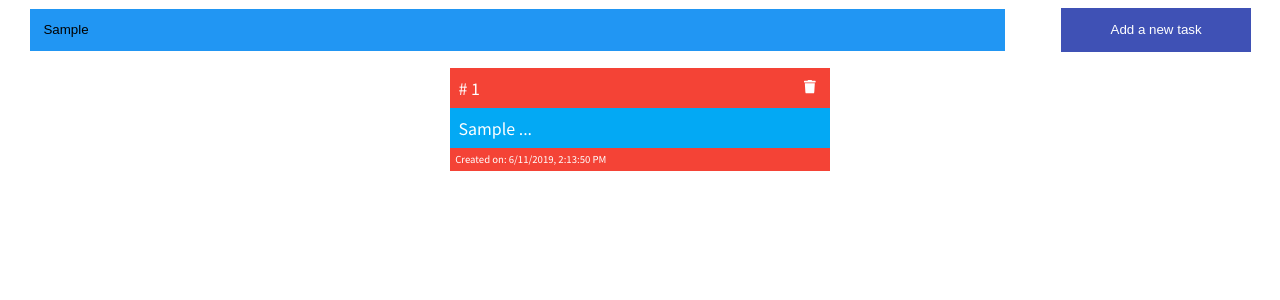
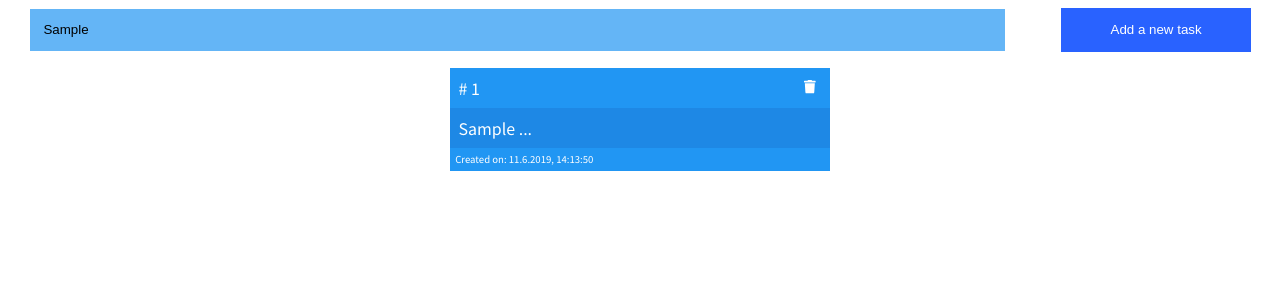
Before and after one commit to moeinio/OkkO, a React (Create React App) app: page / in a window 1280 px wide. Both pictures are taken after typing "Sample" into the empty fields and a click on the button "Add a new task". Shown: the top 300 px of the page. Built offline with nearby package versions, Linux system fonts and the light colour scheme.

Commit message:
added new colors

```diff
--- a/package.json
+++ b/package.json
@@ -1,5 +1,5 @@
 {
-  "name": "image-compression",
+  "name": "todolist",
   "version": "0.1.0",
   "private": true,
   "dependencies": {
@@ -8,6 +8,7 @@
     "@fortawesome/react-fontawesome": "^0.1.4",
     "react": "^16.8.6",
     "react-dom": "^16.8.6",
+    "react-modal": "^3.8.1",
     "react-scripts": "3.0.1",
     "styled-components": "^4.3.1"
   },
--- a/src/App.js
+++ b/src/App.js
@@ -27,7 +27,7 @@ export default class App extends React.Component {
           <div className="App">
             <GlobalStyle whiteColor  />
             <AddTodo addTodo={this.onAddTodo} />
-            <TodoList todos={this.state.todos} removeTodo={this.onRemoveTodo}/>
+            <TodoList todos={this.state.todos} removeTodo={this.onRemoveTodo} />
           </div>
         </ThemeProvider>
 
--- a/src/components/AddTodo.js
+++ b/src/components/AddTodo.js
@@ -7,14 +7,14 @@ export default class AddTodo extends React.Component {
         super(props)
         this.state = {
             id: 0,
+            title: '',
             task: '',
-            creationDate: ''
         }
     }
 
     onAddTodo = (e) => {
         this.setState({id: this.state.id + 1});
-        let todo = {id: this.state.id+1, task: this.state.task, creationDate: new Date().toLocaleString()};
+        let todo = {id: this.state.id+1,title: this.state.title, task: this.state.task, creationDate: new Date().toLocaleString('DE')};
 
         // dein code
 
@@ -46,7 +46,7 @@ const NewTask = styled.div`
 const NewTaskInput = styled.input`
     padding: 1em;
     margin-right: 1em;
-    background-color: #2196F3;
+    background-color: #64B5F6;
     border: solid 1px white;
     flex-basis: 75%;
 `;
--- a/src/components/TodoElement.js
+++ b/src/components/TodoElement.js
@@ -20,7 +20,7 @@ export default class TodoElement extends React.Component{
                         <FontAwesomeIcon icon={faTrash}/>
                     </CloseButton>
                     <TodoElementId>
-                        # {this.props.todo.id}
+                        # {this.props.todo.id} {this.props.todo.title}
                     </TodoElementId>
                 </TodoElementHeader>
                 <TodoElementTask>
@@ -35,7 +35,7 @@ export default class TodoElement extends React.Component{
 }
 
 const TodoElementContainer = styled.div`
-    background: #03A9F4;
+    background: #1E88E5;
     font-size: 1em;
     margin-top: 1em;
     ${props => props.expanded ? `
@@ -57,14 +57,14 @@ const TodoElementTask = styled.div`
 `;
 
 const TodoElementHeader = styled.div`
-    background: #F44336;
+    background: #2196F3;
     display: flex;
     justify-content: space-between;
     flex-direction: row-reverse;
     padding: 0.5em;
 `;
 const TodoElementFooter = styled.div`
-    background: #F44336;
+    background: #2196F3;
     padding: 0.5em;
     font-size: 0.6em;
     font-weight: lighter;
--- a/src/components/styled/Button.js
+++ b/src/components/styled/Button.js
@@ -3,7 +3,7 @@ import styled from "styled-components";
 const Button = styled.button`
     padding: 1em;
     color: white;
-    background-color: #3F51B5;
+    background-color: #2962FF;
     border: 0;
     flex-basis: 15%;
     &:focus {
@@ -18,8 +18,6 @@ const CloseButton = styled.button`
     &:focus {
     border: none;
     }
-
-;
 `;
 
 export  { CloseButton }
```
Also changed, not shown: 1 other file (tests, documents, lock files or other folders).
